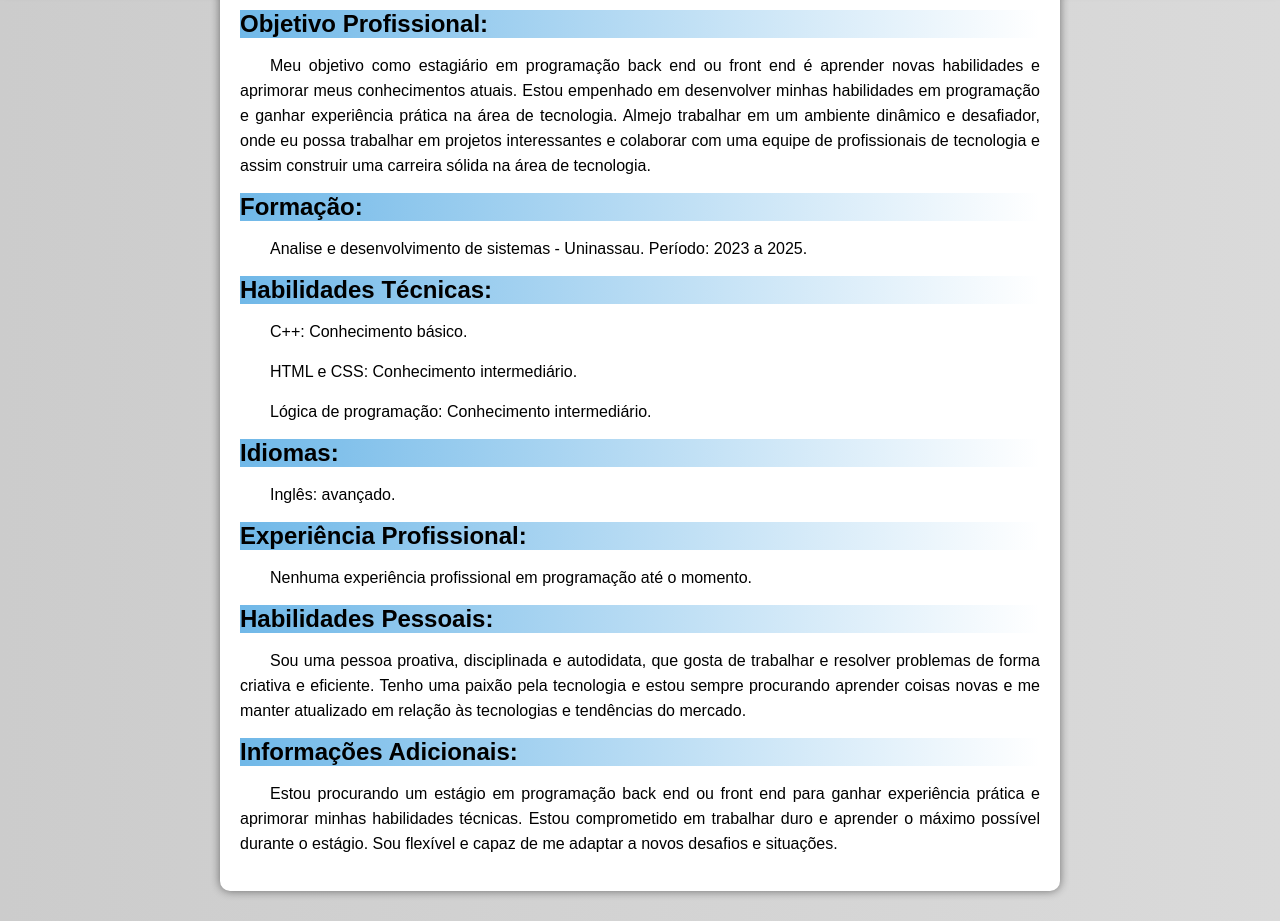
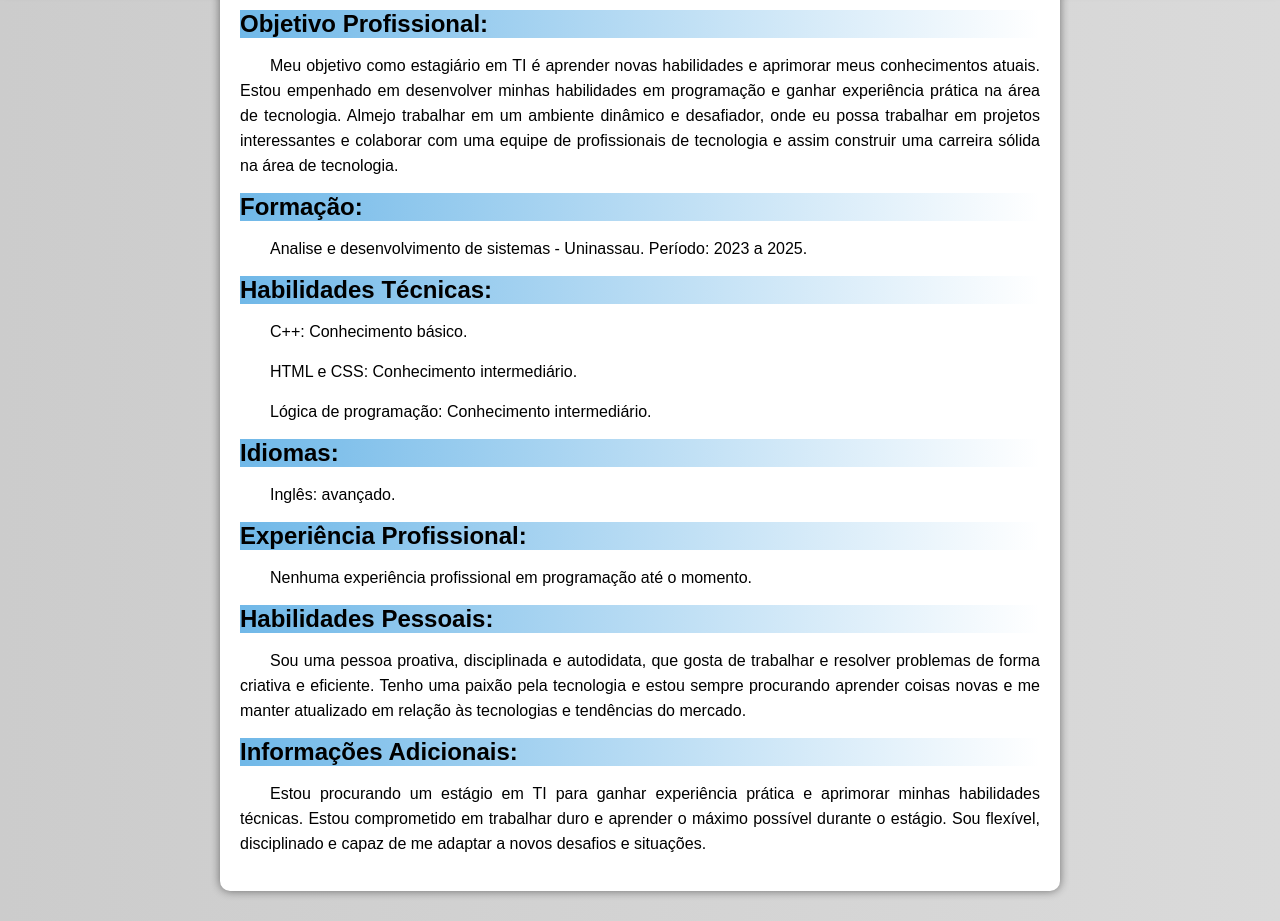
Before and after one commit to PetersonBarbos/Curriculo_html, a plain HTML site: page index.html in a window 1280 px wide. Shown: the part 147-1068 px from the top of the page. Drawn offline with Linux system fonts and the light colour scheme.

Commit message:
atualizando2

```diff
--- a/index.html
+++ b/index.html
@@ -24,7 +24,7 @@
 <main>
     <h2>Objetivo Profissional:</h2>
 
-    <p>Meu objetivo como estagiário em programação back end ou front end é aprender novas habilidades e aprimorar meus conhecimentos atuais. Estou empenhado em desenvolver minhas habilidades em programação e ganhar experiência prática na área de tecnologia. Almejo trabalhar em um ambiente dinâmico e desafiador, onde eu possa trabalhar em projetos interessantes e colaborar com uma equipe de profissionais de tecnologia e assim construir uma carreira sólida na área de tecnologia.</p>
+    <p>Meu objetivo como estagiário em TI é aprender novas habilidades e aprimorar meus conhecimentos atuais. Estou empenhado em desenvolver minhas habilidades em programação e ganhar experiência prática na área de tecnologia. Almejo trabalhar em um ambiente dinâmico e desafiador, onde eu possa trabalhar em projetos interessantes e colaborar com uma equipe de profissionais de tecnologia e assim construir uma carreira sólida na área de tecnologia.</p>
 
     <h2>Formação:</h2>
 
@@ -46,7 +46,7 @@
     <p>Sou uma pessoa proativa, disciplinada e autodidata, que gosta de trabalhar e resolver problemas de forma criativa e eficiente. Tenho uma paixão pela tecnologia e estou sempre procurando aprender coisas novas e me manter atualizado em relação às tecnologias e tendências do mercado.</p>
 
     <h2>Informações Adicionais:</h2>
-    <p>Estou procurando um estágio em programação back end ou front end para ganhar experiência prática e aprimorar minhas habilidades técnicas. Estou comprometido em trabalhar duro e aprender o máximo possível durante o estágio. Sou flexível e capaz de me adaptar a novos desafios e situações.</p>
+    <p>Estou procurando um estágio em TI para ganhar experiência prática e aprimorar minhas habilidades técnicas. Estou comprometido em trabalhar duro e aprender o máximo possível durante o estágio. Sou flexível, disciplinado e capaz de me adaptar a novos desafios e situações.</p>
 </main>
 
 </body>
```
